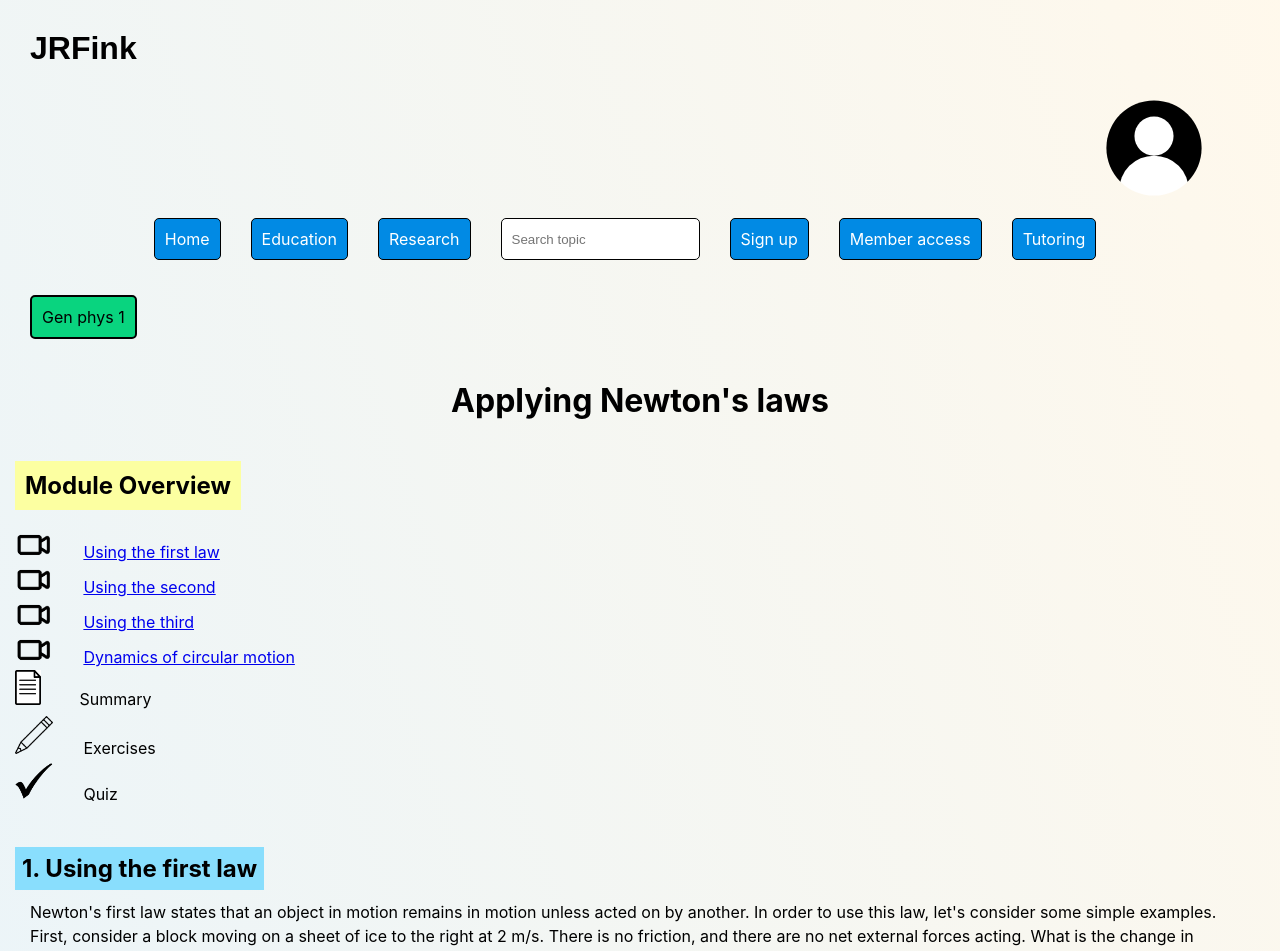
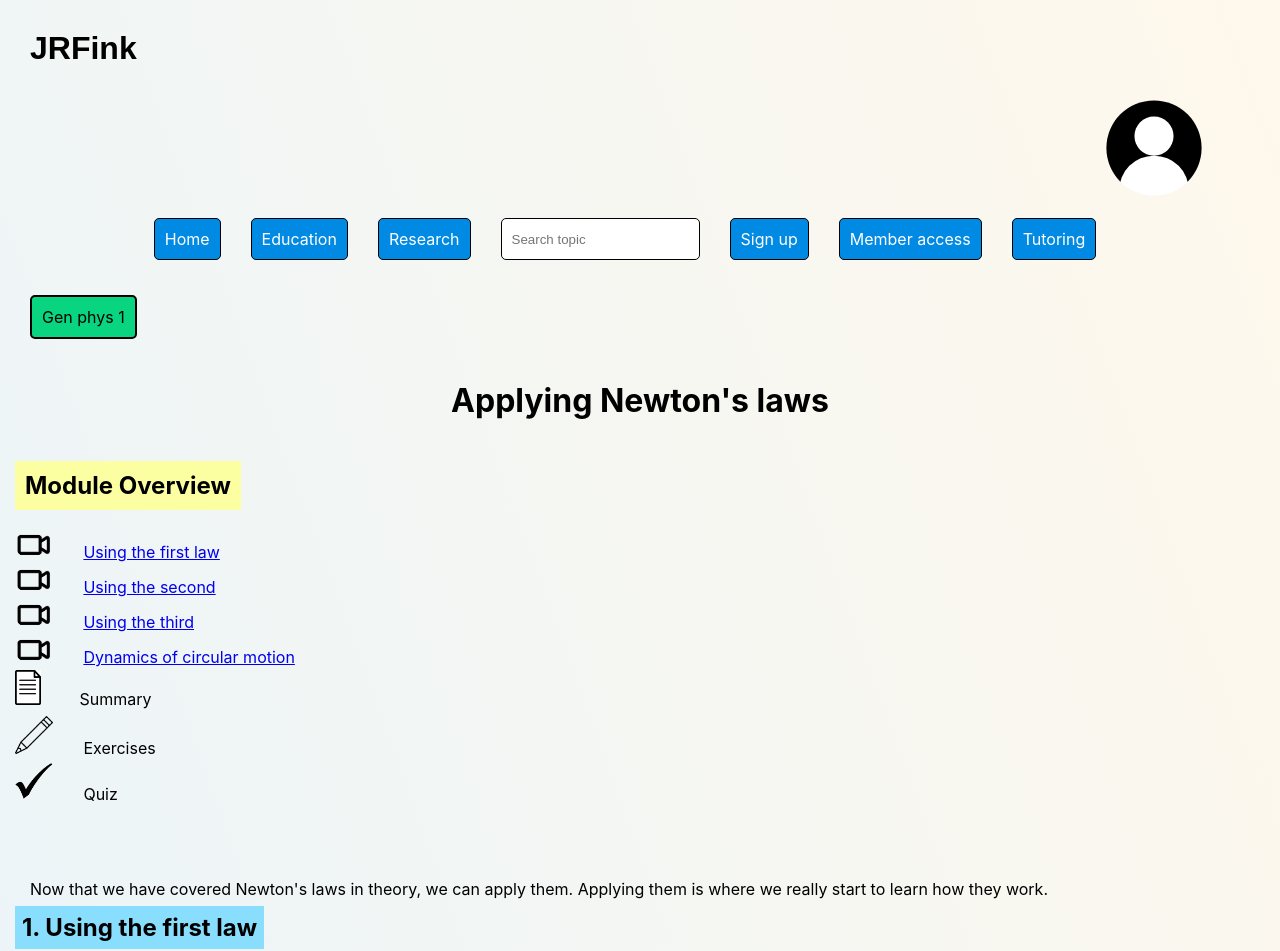
Before and after one commit to JRFink/jrfphyspagesnew, a Next.js app: page /education/gp1/applnl in a window 1280 px wide. Shown: the top 951 px of the page. Built offline with nearby package versions, Linux system fonts and the light colour scheme.

Commit message:
Update index.tsx

```diff
--- a/pages/education/gp1/applnl/index.tsx
+++ b/pages/education/gp1/applnl/index.tsx
@@ -16,9 +16,10 @@ const ApplNl = () => {
             </h1>
             <br></br>
             <ModoverviewANl />
-            {/* <p>
-                Applying Newton&#39;s laws is where you master them and really start to understand how they work.
-            </p> */}
+   <br />
+<p>
+     Now that we have covered Newton&#39;s laws in theory, we can apply them. Applying them is where we really start to learn how they work.
+</p>
             <h2 className={style.h2SectionColor} id="flaw">
                 1. Using the first law
             </h2>
```
